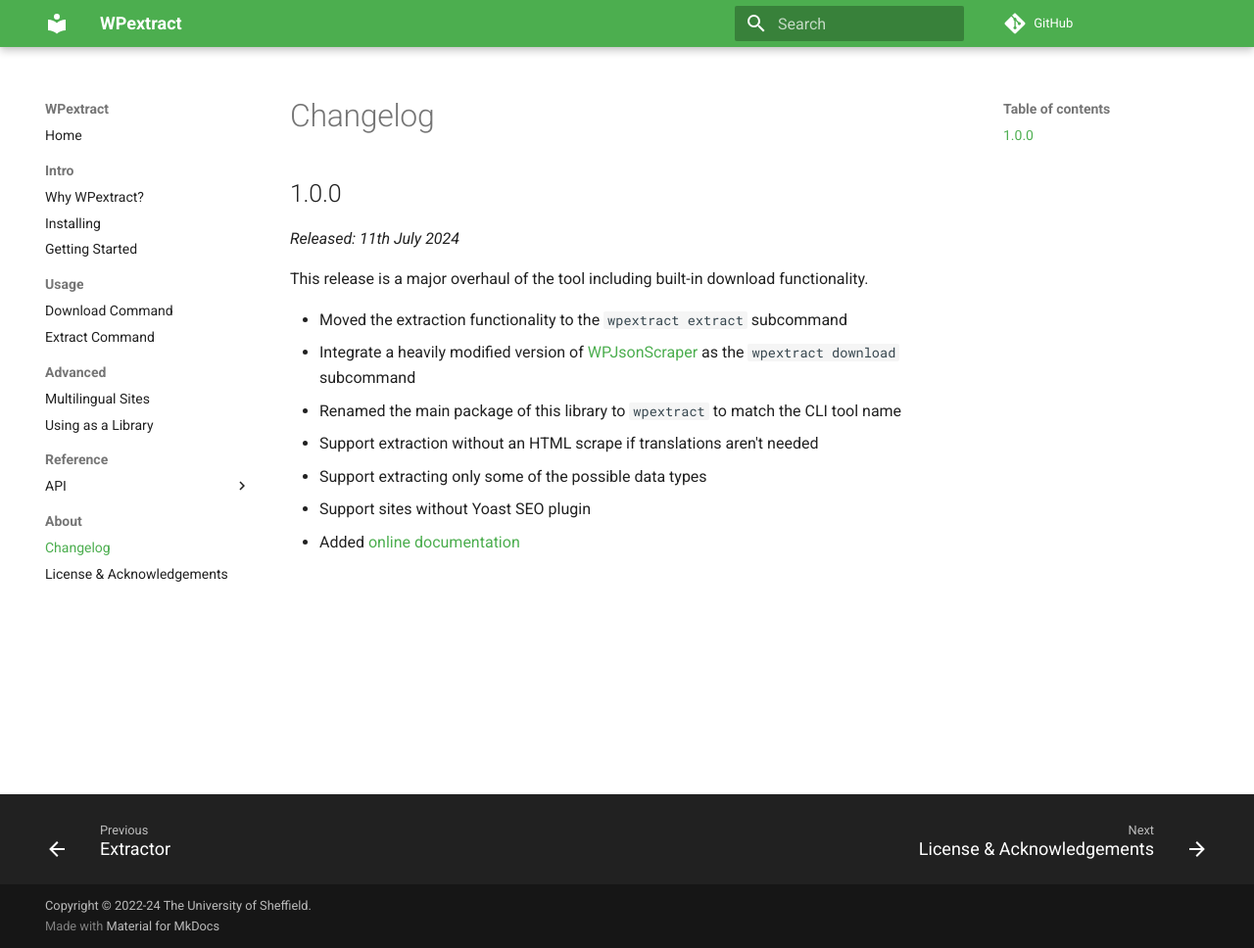
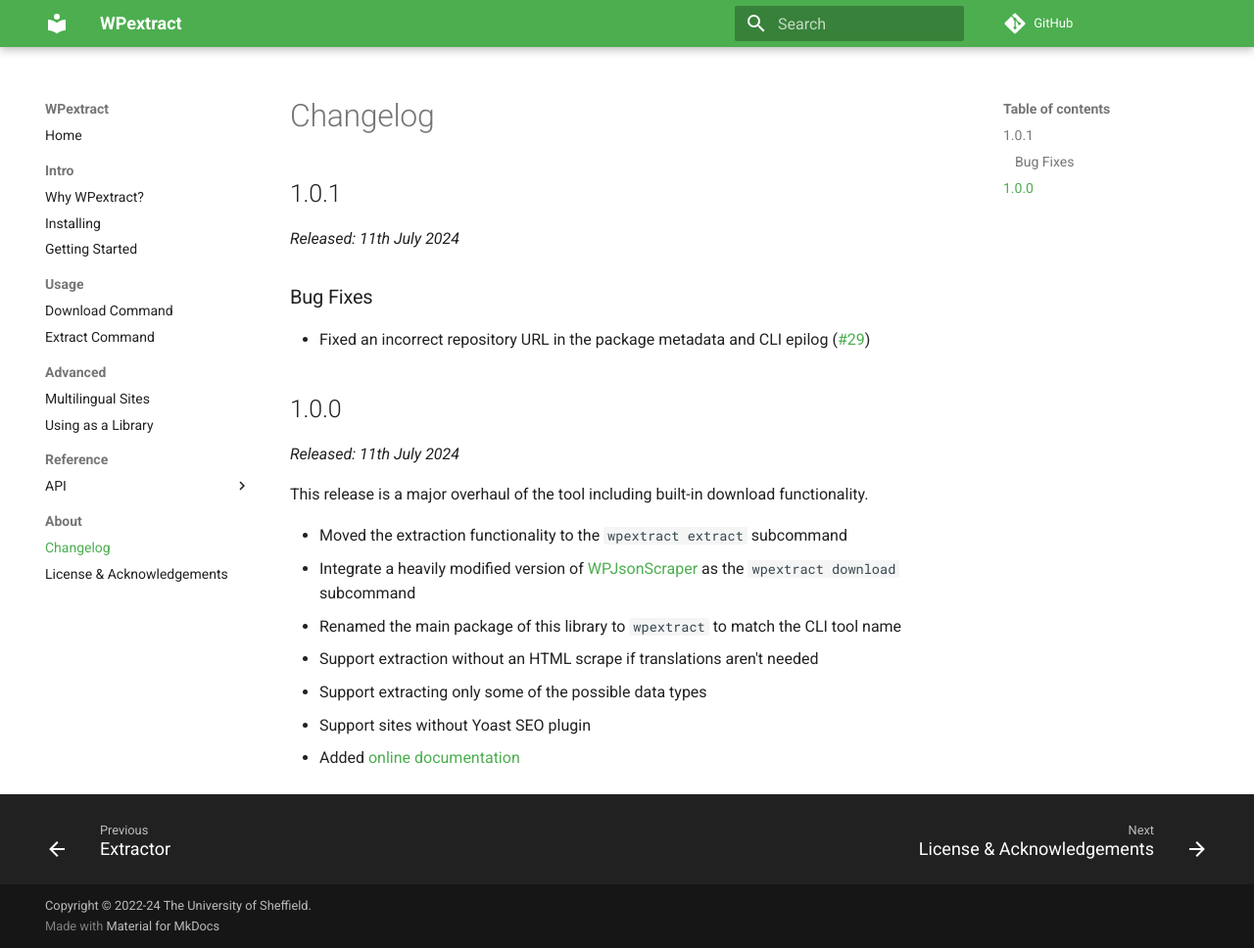
Before and after one commit to GateNLP/wpextract, an MkDocs documentation site: the page built from docs/changelog.md, in a window 1280 px wide and 968 px high. Shown: the whole window at 98% size. Built offline with MkDocs 1.6.1 and Material for MkDocs 9.7.7, drawn with Linux system fonts in a browser that asks for light colours; comment, search, counter and statistics services are not loaded.

Commit message:
Bump version to 1.0.1

```diff
--- a/docs/changelog.md
+++ b/docs/changelog.md
@@ -1,4 +1,11 @@
 # Changelog
+
+## 1.0.1
+
+_Released: 11th July 2024_
+
+### Bug Fixes
+- Fixed an incorrect repository URL in the package metadata and CLI epilog (!29)
 
 ## 1.0.0
 
--- a/pyproject.toml
+++ b/pyproject.toml
@@ -1,6 +1,6 @@
 [tool.poetry]
 name="wpextract"
-version="1.0.0"
+version="1.0.1"
 description="Create datasets from WordPress sites"
 homepage="https://gatenlp.github.io/wpextract/"
 documentation="https://gatenlp.github.io/wpextract/"
```
